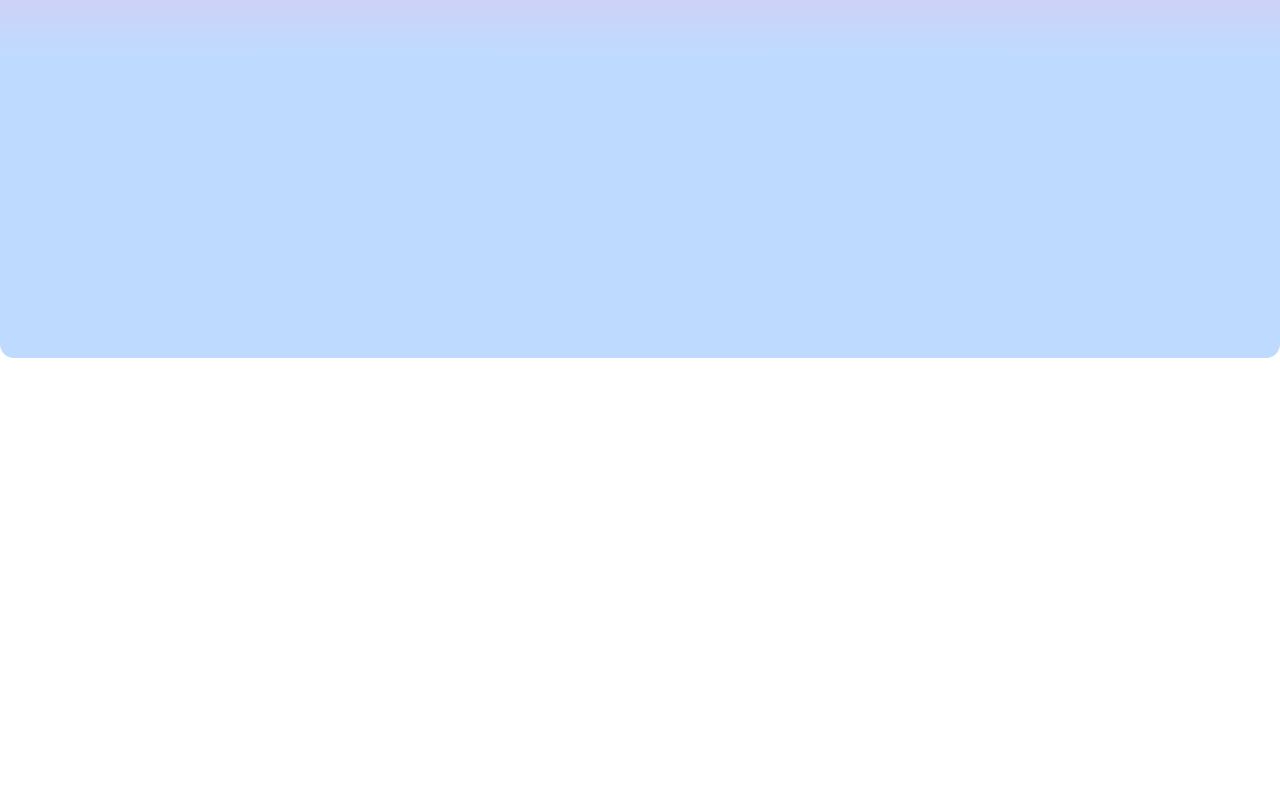
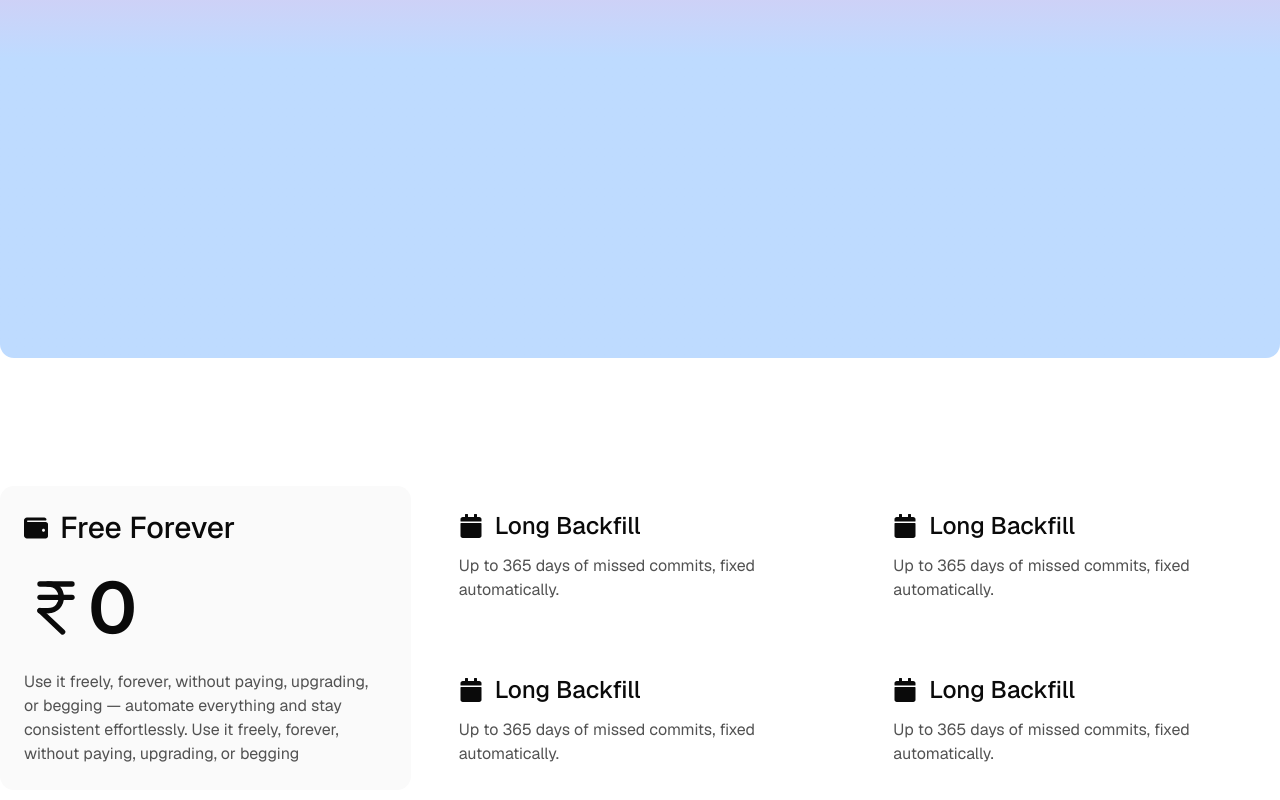
Before and after one commit to Utkarshrajmishra/streamify, a Next.js app: page / in a window 1280 px wide. Shown: the part 726-1526 px from the top of the page. Before the commit the page ends 1148 px from the top, so only its background shows below. Built offline with nearby package versions, Linux system fonts and the light colour scheme.

Commit message:
Add: Features Section

```diff
--- a/app/page.tsx
+++ b/app/page.tsx
@@ -1,3 +1,4 @@
+import Features from "@/components/landing/features";
 import Header from "@/components/landing/header";
 import Hero from "@/components/landing/hero";
 
@@ -8,6 +9,7 @@ export default function Home() {
         <main className="pt-16">
             <Hero />
         </main>
+        <Features/>
     </div>
   );
 }
--- /dev/null
+++ b/components/landing/features.tsx
@@ -0,0 +1,50 @@
+import { IndianRupee } from "lucide-react"
+import Wrapper from "./wrapper"
+import { FaCalendar, FaWallet } from "react-icons/fa"
+
+const Features = () => {
+  return (
+    <section className="w-full flex justify-center font-sans py-16">
+      <Wrapper>
+        <div className="grid grid-cols-3 gap-6 w-full">
+
+          {/* LEFT BIG CARD (spans 2 rows) */}
+          <div className="row-span-2 flex flex-col justify-between p-6 rounded-xl bg-neutral-50">
+            <div className="flex items-center gap-3">
+              <FaWallet className="text-2xl" />
+              <p className="text-3xl font-medium">Free Forever</p>
+            </div>
+
+            <div className="flex items-center text-7xl font-semibold">
+              <IndianRupee className="h-16 w-16" />
+              <p>0</p>
+            </div>
+
+            <p className="text-light text-neutral-600">
+                Use it freely, forever, without paying, upgrading, or begging — automate everything and stay consistent effortlessly. Use it freely, forever, without paying, upgrading, or begging
+            </p>
+          </div>
+
+          {[1, 2, 3, 4].map((_, i) => (
+            <div
+              key={i}
+              className="p-6 rounded-xl flex flex-col gap-3"
+            >
+              <div className="flex items-center gap-3">
+                <FaCalendar className="text-2xl" />
+                <p className="text-2xl not-[]: font-medium">Long Backfill</p>
+              </div>
+
+              <p className=" text-light text-neutral-600">
+                Up to 365 days of missed commits, fixed automatically.
+              </p>
+            </div>
+          ))}
+
+        </div>
+      </Wrapper>
+    </section>
+  )
+}
+
+export default Features
--- a/package.json
+++ b/package.json
@@ -17,6 +17,7 @@
     "next": "16.1.0",
     "react": "19.2.3",
     "react-dom": "19.2.3",
+    "react-icons": "^5.5.0",
     "tailwind-merge": "^3.4.0"
   },
   "devDependencies": {
```
Also changed, not shown: 1 other file (tests, documents, lock files or other folders).
